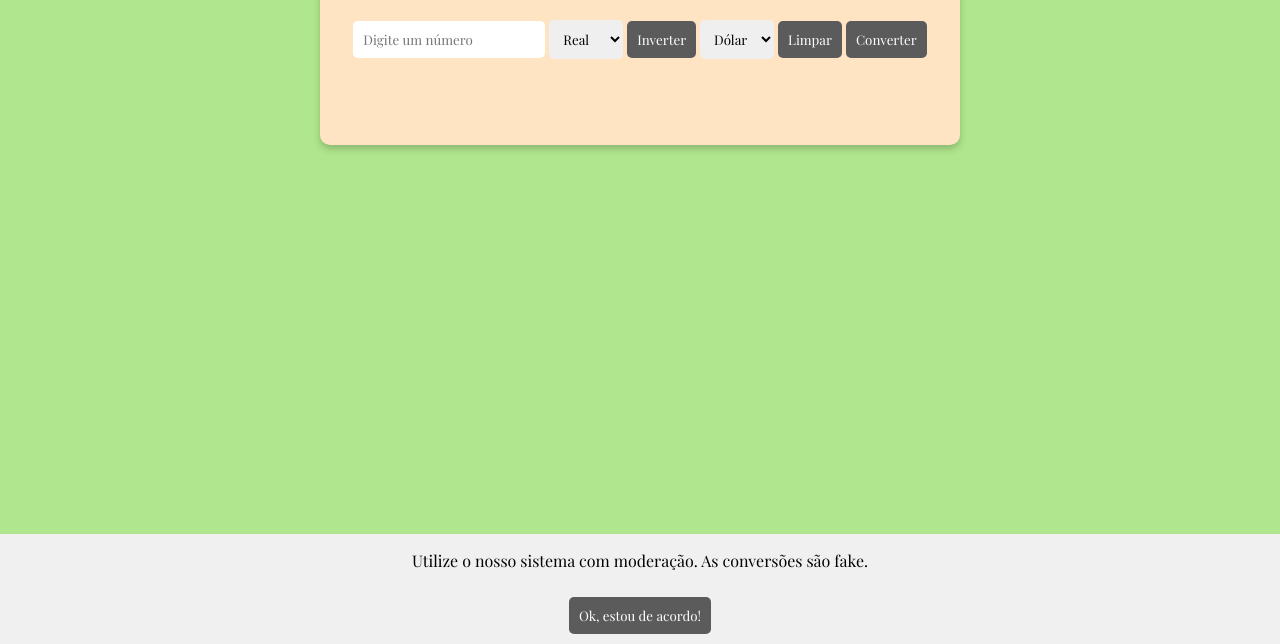
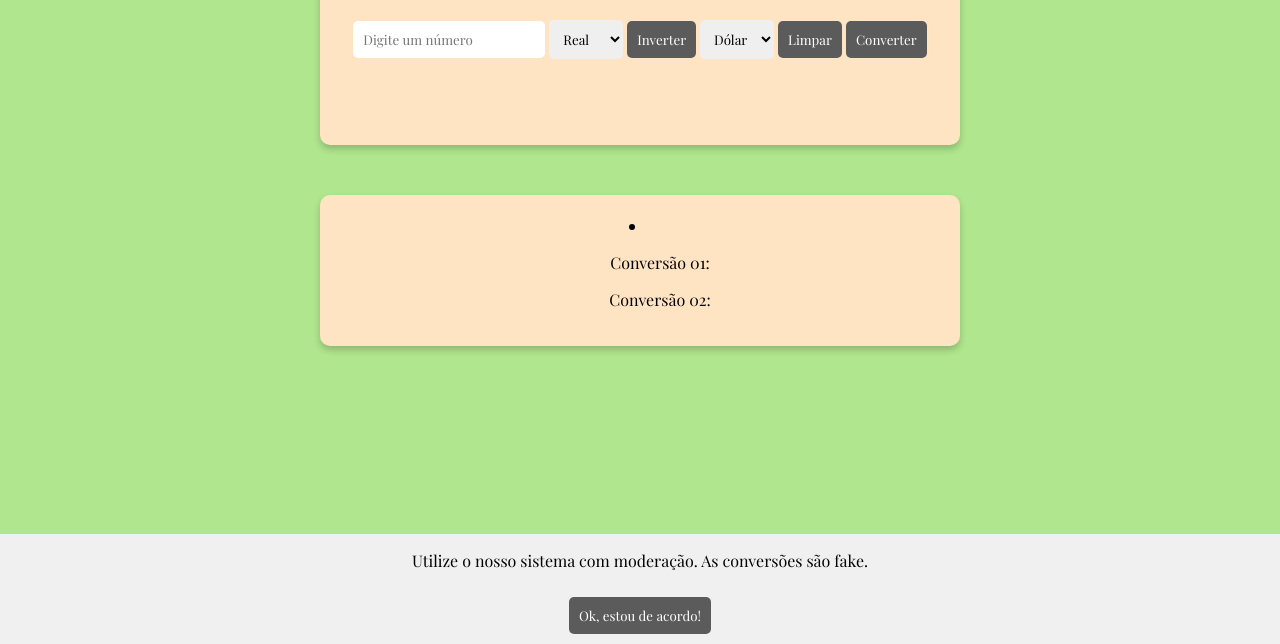
Before and after one commit to Lescillei/ceub-programacao-web, a plain HTML site: page conversorMoedas/conversorMoedas.html in a window 1280 px wide. Shown: the part 156-800 px from the top of the page. Drawn offline with nearby package versions, Linux system fonts and the light colour scheme; a web font is replaced by a local one.

Commit message:
historico conversoes

```diff
--- a/conversorMoedas/conversorMoedas.html
+++ b/conversorMoedas/conversorMoedas.html
@@ -30,6 +30,13 @@
         <button id="botao-converter">Converter</button>
         <p id="resultado"></p>
     </div>
+    <div id="historico-conversoes">
+        <li>
+            <ul>Conversão 01: </ul>
+            <ul>Conversão 02: </ul>
+
+        </li>
+    </div>
 
     <div id="mensagem-usuario">
         <p>Utilize o nosso sistema com moderação. As conversões são fake.</p>
--- a/conversorMoedas/estiloConversor.css
+++ b/conversorMoedas/estiloConversor.css
@@ -23,6 +23,18 @@ body {
     margin-left: auto;
     margin-right: auto;
     border-radius: 10px;
+}
+
+#historico-conversoes {
+        background-color: var(--cor-de-container);
+        margin-top: 50px;
+        box-shadow: 0px 4px 7px rgba(0, 0, 0, 0.2);
+        padding: 20px;
+        text-align: center;
+        width: 600px;
+        margin-left: auto;
+        margin-right: auto;
+        border-radius: 10px;
 }
 
 button {
```
